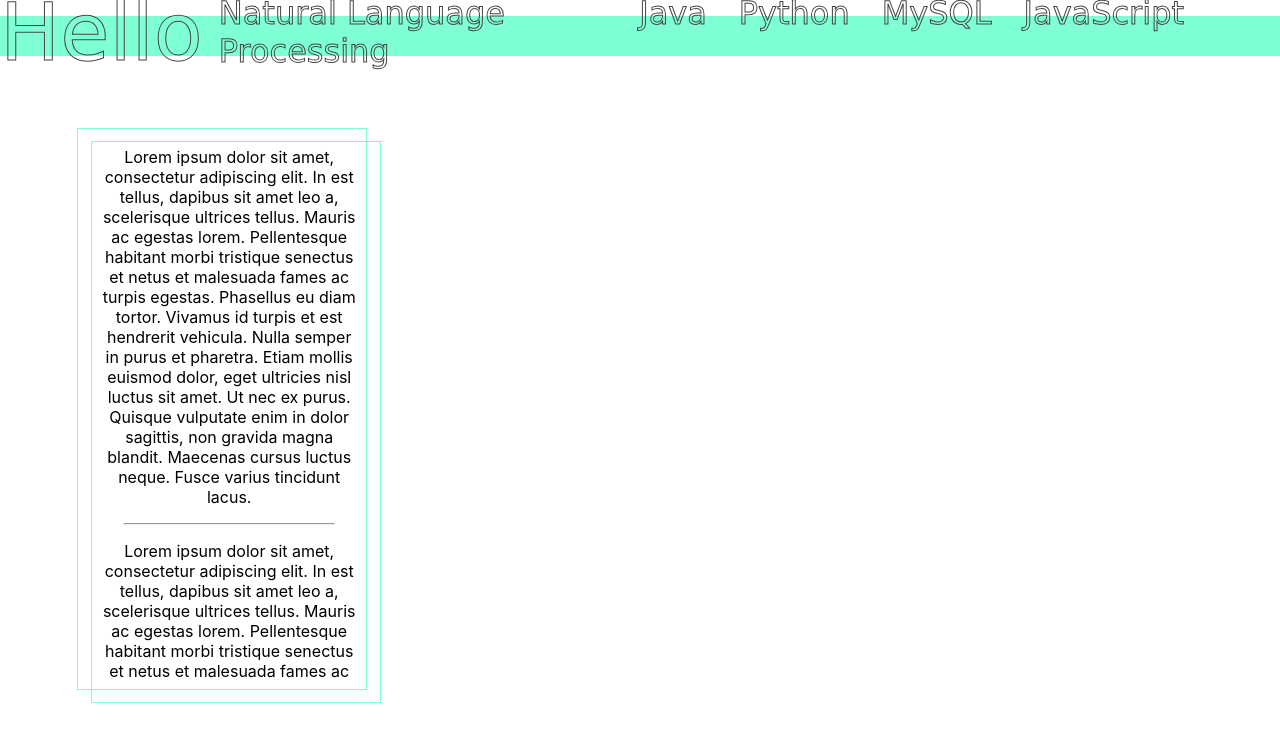
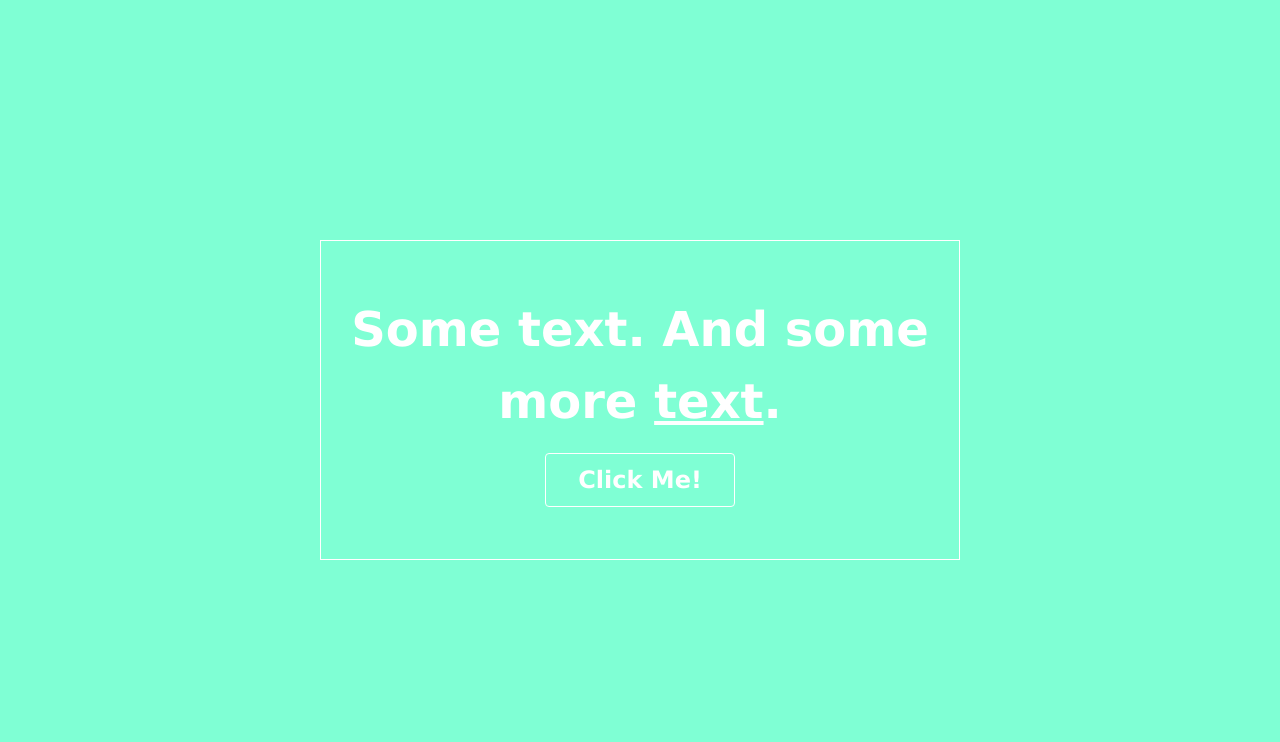
Before and after one commit to LisaXJ/portfolio, a React (Create React App) app in the folder frontend/: page / in a window 1280 px wide. Shown: the top 742 px of the page. Built offline with nearby package versions, Linux system fonts and the light colour scheme.

Commit message:
[ADD] Landing page and animation

```diff
--- a/frontend/package.json
+++ b/frontend/package.json
@@ -7,6 +7,7 @@
     "@testing-library/jest-dom": "^4.2.4",
     "@testing-library/react": "^9.5.0",
     "@testing-library/user-event": "^7.2.1",
+    "animate.css": "^4.1.0",
     "bootstrap": "^4.5.0",
     "jquery": "^3.5.1",
     "popper.js": "^1.16.1",
--- a/frontend/src/App.css
+++ b/frontend/src/App.css
@@ -1,2 +1,3 @@
 @import './styles/Navigation.css';
 @import './styles/Sidebar.css';
+@import './styles/LandingPage.css';
--- a/frontend/src/App.js
+++ b/frontend/src/App.js
@@ -1,5 +1,6 @@
-import 'bootstrap';
+import 'bootstrap/dist/css/bootstrap.css';
 import 'reactstrap';
+import 'animate.css';
 
 import React, { Fragment } from 'react';
 import './App.css';
@@ -7,15 +8,14 @@ import './App.css';
 import Navigation from './screens/Navigation';
 import HomePage from './screens/HomePage';
 import Sidebar from './screens/Sidebar';
+import LandingPage from './screens/LandingPage';
 
 function App() {
-  return (
-    <Fragment>
-      <Navigation />
-	  <Sidebar />
-      <HomePage />
-    </Fragment>
-  );
+	return (
+		<Fragment>
+			<LandingPage />
+		</Fragment>
+	);
 }
 
 export default App;
--- /dev/null
+++ b/frontend/src/screens/LandingPage.js
@@ -0,0 +1,33 @@
+import React, { useState, Fragment }  from 'react';
+import { Button } from 'reactstrap';
+import Navigation from './Navigation';
+import Sidebar from './Sidebar';
+
+const LandingPage = () => {
+    const [showLandingPage, setShowLandingPage] = useState(true);
+
+    const toggle = () => {
+        setShowLandingPage(false)
+    }
+
+    return(
+        <Fragment>
+            {
+                showLandingPage
+                ? <div className="landing-page-container overlay animate__animated animate__backInUp">
+                        <div className="landing-page-text">
+                            <p>Some text. And some more <u>text</u>.</p>
+                            <Button className="lp-button button-animation-hidden" onClick={toggle}>Click Me!</Button>
+                        </div>
+                    </div>
+
+                : <div className="main-container animate__animated animate__fadeInUp fast">
+                    <Navigation  />
+                    <Sidebar />
+                </div>
+            }
+        </Fragment>
+    );
+};
+
+export default LandingPage;
--- /dev/null
+++ b/frontend/src/styles/LandingPage.css
@@ -0,0 +1,70 @@
+.landing-page-container {
+    height: 100vh;
+    width: 100vw;
+
+    display: flex;
+    justify-content: center;
+    align-items: center;
+
+    background-color: aquamarine;
+}
+
+.landing-page-text {
+    height: 40vh;
+    width: 50vw;
+    border: solid 1px white;
+
+    display: flex;
+    flex-direction: column;
+    justify-content: center;
+    align-items: center;
+    padding: 1rem 1.3rem 1rem 1.3rem;
+
+    font-family: Verdana, Geneva, Tahoma, sans-serif;
+    color: white;
+    font-weight: bolder;
+    font-size: 3rem;
+    text-align: center;
+}
+
+.lp-button {
+    border: solid;
+    border-width: 1px;
+    border-color: white;
+    background-color: transparent;
+    padding: .5rem 2rem .5rem 2rem;
+
+    font-family: Verdana, Geneva, Tahoma, sans-serif;
+    font-size: 1.5rem;
+    font-weight: bold;
+    color: white;
+}
+
+.lp-button.btn-secondary {
+    color: white;
+    background-color: transparent;
+    border-color: white;
+}
+
+.button-animation-hidden {
+    overflow: hidden;
+    display: inline-block;
+
+    background-image: radial-gradient(circle, white, white);
+    background-position: 50% 50%;
+    background-repeat: no-repeat;
+    background-size: 0% 100%;
+    transition: background-size .8s, color .8s;
+  }
+
+  .button-animation-hidden:hover {
+    background-color: transparent;
+    background-size: 100% 100%;
+    color: aquamarine;
+    border-color: white;
+  }
+
+.main-container {
+    height: 100vh;
+    width: 100vw;
+}
```
Also changed, not shown: 1 other file (tests, documents, lock files or other folders).
